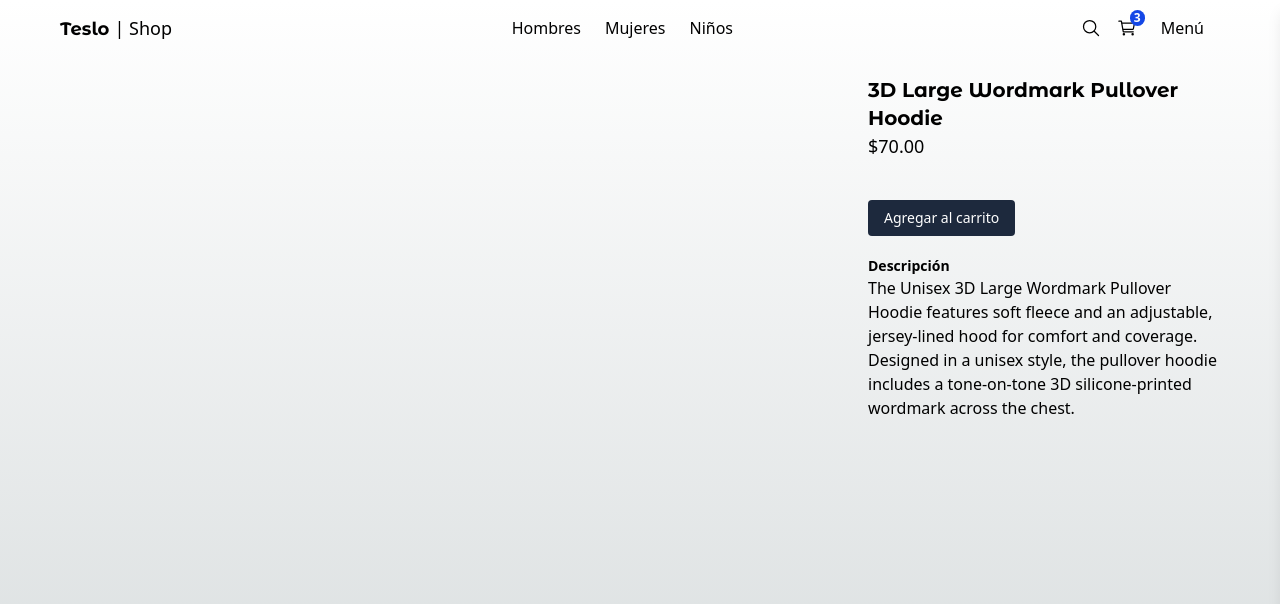
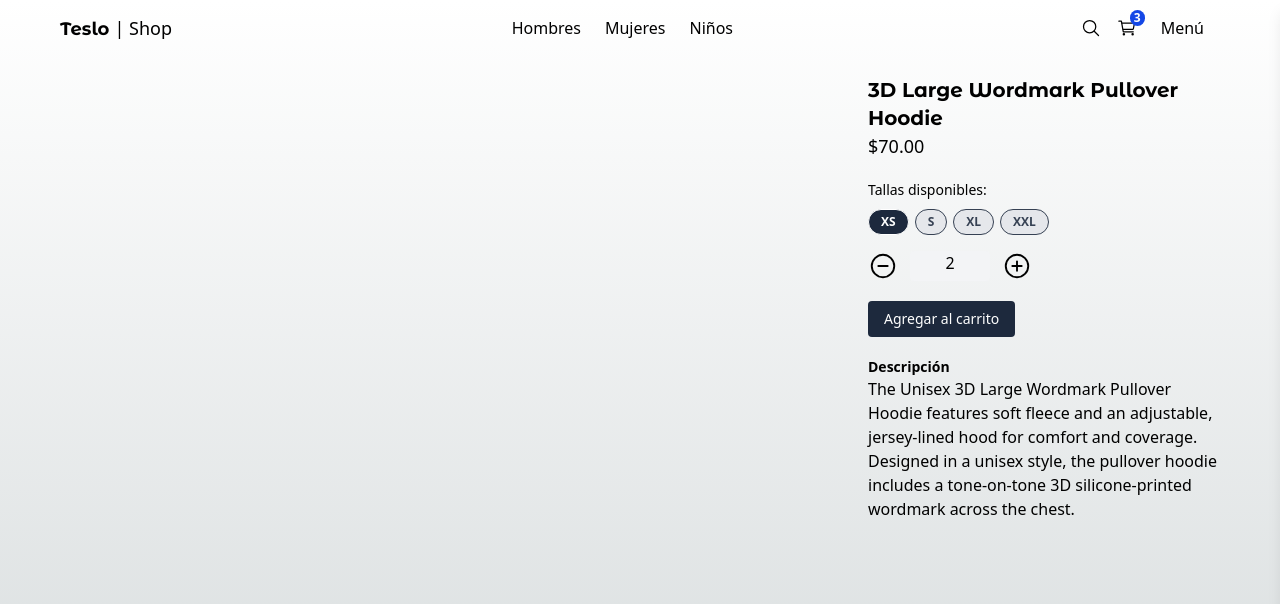
Before and after one commit to MisaelGG11/teslo-shop, a Next.js app: page /product/3d_large_wordmark_pullover_hoodie in a window 1280 px wide. Shown: the top 604 px of the page. Built offline with nearby package versions, Linux system fonts and the light colour scheme.

Commit message:
feat: add initial implementstio of quantity selector and size selector components

```diff
--- a/src/app/(shop)/product/[slug]/page.tsx
+++ b/src/app/(shop)/product/[slug]/page.tsx
@@ -2,6 +2,7 @@
 import { Product } from "@/interfaces";
 import { initialData } from "@/seed/seed";
 import { notFound } from "next/navigation";
+import { SizeSelector, QuantitySelector } from "@/components";
 
 const products: Product[] = initialData.products;
 
@@ -32,9 +33,10 @@
         <p className="text-lg mb-5">${product.price.toFixed(2)}</p>
 
         {/* Selector de Tallas */}
-
+        <SizeSelector availableSizes={product.sizes} selectedSize={product.sizes[0]} />
 
         {/* Selector de Cantidad */}
+        <QuantitySelector quantity={2} />
 
 
         {/* Button */}
--- a/src/components/index.ts
+++ b/src/components/index.ts
@@ -6,3 +6,5 @@
 //Products
 export * from './products/product-grid/ProductGrid';
 export * from './products/product-grid/ProductGridItem';
+export * from './product/size-selector/SizeSelector';
+export * from './product/quantity-selector/QuantitySelector';
--- /dev/null
+++ b/src/components/product/quantity-selector/QuantitySelector.tsx
@@ -0,0 +1,36 @@
+'use client';
+
+import { useState } from 'react';
+import { IoAddCircleOutline, IoRemoveCircleOutline } from 'react-icons/io5';
+
+interface Props {
+  quantity: number;
+}
+
+export const QuantitySelector = ( { quantity }: Props ) => {
+
+  const [ count, setCount ] = useState( quantity );
+
+  const onQuantityChanged = ( value: number ) => {
+
+    if ( count + value < 1 ) return;
+
+    setCount( count + value );
+  };
+  return (
+    <div className="flex">
+      <button onClick={ () => onQuantityChanged( -1 ) }>
+        <IoRemoveCircleOutline size={ 30 } />
+      </button>
+
+      <span className="w-20 mx-3 px-5 bg-gray-100 text-center rounded">
+        { count }
+      </span>
+
+      <button onClick={ () => onQuantityChanged( +1 ) }>
+        <IoAddCircleOutline size={ 30 } />
+      </button>
+
+    </div>
+  );
+};
--- /dev/null
+++ b/src/components/product/size-selector/SizeSelector.tsx
@@ -0,0 +1,26 @@
+import type { Size } from "@/interfaces";
+
+interface Props {
+  selectedSize: Size;
+  availableSizes: Size[];
+  onSizeChange?: (size: Size) => void;
+}
+
+export const SizeSelector = ({ selectedSize, availableSizes, onSizeChange }: Props) => {
+  return (
+    <div className="my-4">
+      <h3 className="text-sm font-medium mb-2">Tallas disponibles:</h3>
+      {
+        availableSizes.map((size) => (
+          <button
+            key={size}
+            className={`text-xs font-semibold mr-1.5 px-3 py-1 border rounded-full ${selectedSize === size ? 'bg-slate-800 text-white' : 'bg-gray-200 text-gray-700'}`}
+            // onClick={() => onSizeChange(size)}
+          >
+            {size}
+          </button>
+        ))
+      }
+    </div>
+  );
+}
```
